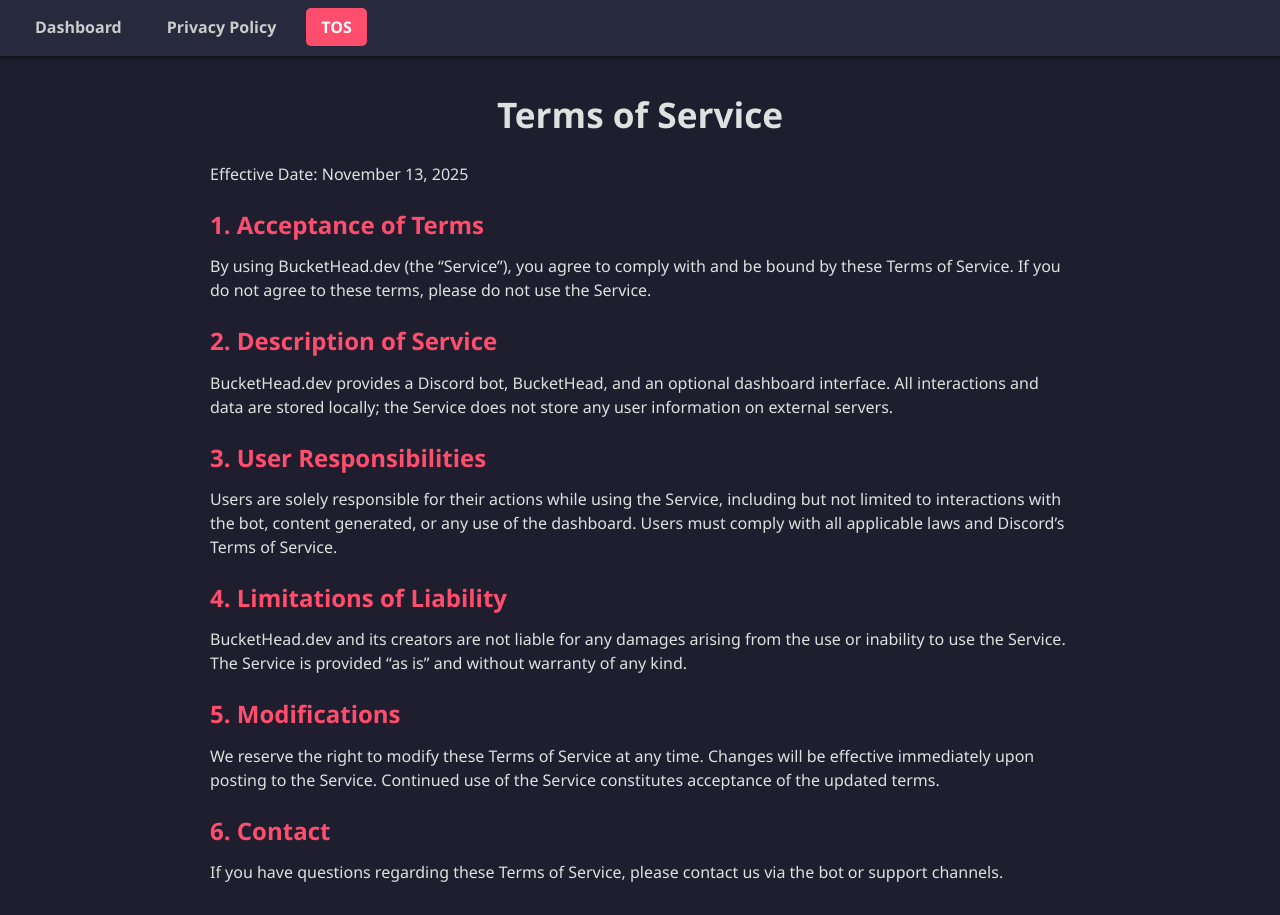
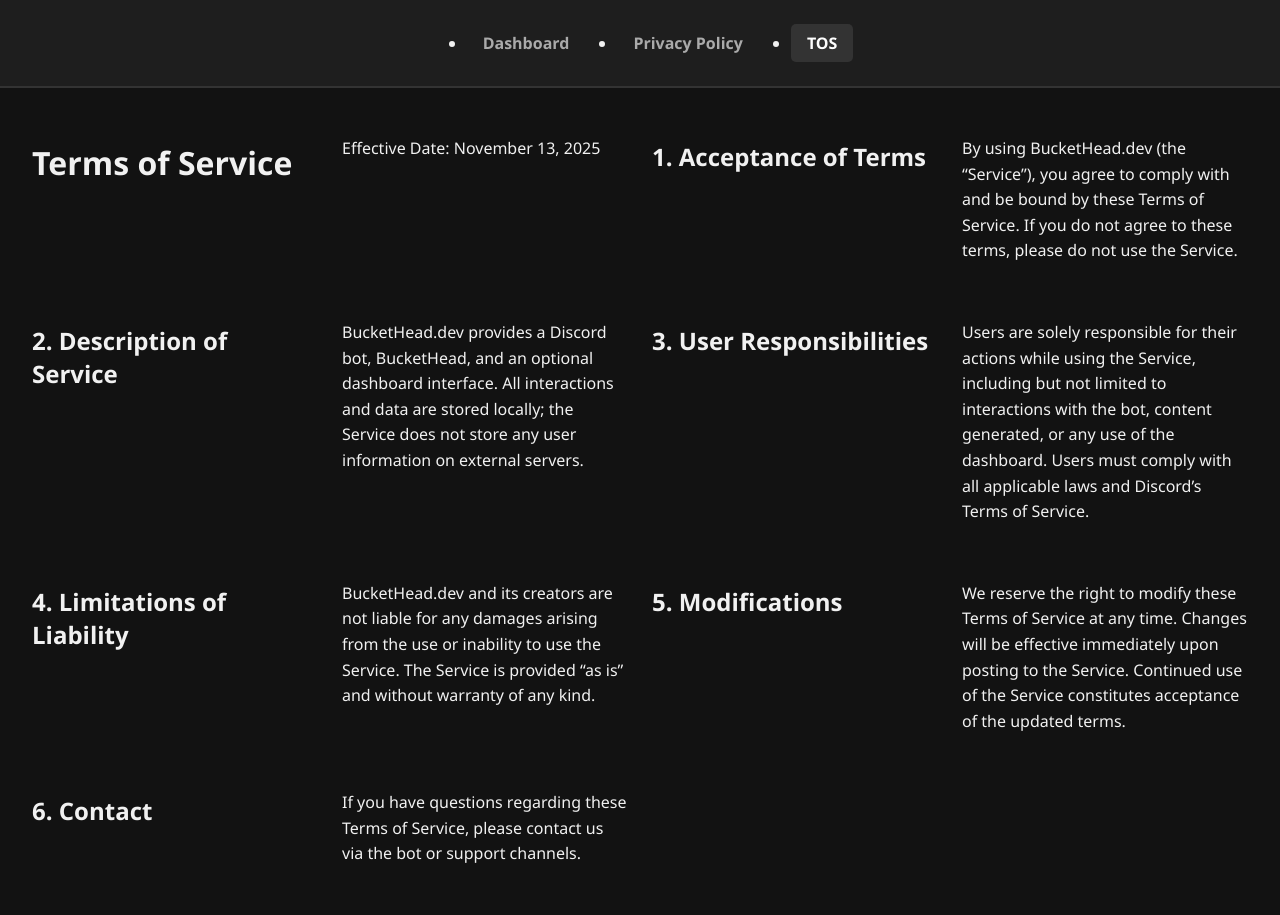
Before and after one commit to Brayden1609/Tinker-bot, a website: page dashboard/tos.html in a window 1280 px wide. Drawn offline with Linux system fonts and the light colour scheme.

Commit message:
Update style.css

```diff
--- a/dashboard/style.css
+++ b/dashboard/style.css
@@ -1,128 +1,87 @@
-/* Reset */
-* {
+/* ====== General Styles ====== */
+body {
     margin: 0;
-    padding: 0;
-    box-sizing: border-box;
     font-family: 'Segoe UI', Tahoma, Geneva, Verdana, sans-serif;
+    background-color: #121212;
+    color: #f1f1f1;
 }
 
-/* Body & Background */
-body {
-    background-color: #1e1e2f;
-    color: #e0e0e0;
-    line-height: 1.6;
-    min-height: 100vh;
+a {
+    text-decoration: none;
+    color: inherit;
 }
 
-/* Header & Navigation */
+/* ====== Header & Tabs ====== */
 header {
-    background-color: #27293d;
-    padding: 15px 20px;
-    box-shadow: 0 2px 5px rgba(0,0,0,0.5);
-    position: sticky;
-    top: 0;
-    z-index: 100;
+    background-color: #1e1e1e;
+    padding: 1rem 0;
+    text-align: center;
+    border-bottom: 2px solid #333;
 }
 
-nav ul.tabs {
-    list-style: none;
-    display: flex;
-    gap: 15px;
+header h1 {
+    margin: 0 0 0.5rem 0;
+    font-size: 2rem;
 }
 
-nav ul.tabs li a {
-    text-decoration: none;
-    color: #ccc;
-    font-weight: 600;
-    padding: 8px 15px;
-    border-radius: 5px;
-    transition: all 0.2s ease;
+header .tabs {
+    display: flex;
+    justify-content: center;
+    gap: 2rem;
 }
 
-nav ul.tabs li a:hover {
-    background-color: #3a3c57;
+header .tabs a {
+    padding: 0.5rem 1rem;
+    border-radius: 5px;
+    font-weight: bold;
+    transition: background 0.2s, color 0.2s;
+    color: #aaa;
+}
+
+header .tabs a.active,
+header .tabs a:hover {
+    background-color: #333;
     color: #fff;
 }
 
-nav ul.tabs li a.active {
-    background-color: #ff4d6d;
-    color: #fff;
+/* ====== Main Content ====== */
+main {
+    padding: 2rem;
+    display: grid;
+    grid-template-columns: repeat(auto-fit, minmax(280px, 1fr));
+    gap: 1.5rem;
 }
 
-/* Main content */
-main {
-    max-width: 900px;
-    margin: 30px auto;
-    padding: 0 20px;
+/* ====== Panels ====== */
+section {
+    background-color: #1e1e1e;
+    padding: 1.5rem;
+    border-radius: 10px;
+    box-shadow: 0 0 15px rgba(0,0,0,0.5);
 }
 
-h1 {
-    font-size: 2.2rem;
-    margin-bottom: 20px;
-    text-align: center;
+section h2 {
+    margin-top: 0;
+    color: #ff79c6;
 }
 
-h2 {
-    font-size: 1.5rem;
-    margin-top: 20px;
-    margin-bottom: 10px;
-    color: #ff4d6d;
-}
-
-/* Buttons */
-.buttons, section button {
-    display: flex;
-    gap: 10px;
-    flex-wrap: wrap;
-    margin-top: 10px;
-}
-
+/* ====== Buttons ====== */
 button {
-    padding: 8px 16px;
+    background-color: #444;
     border: none;
+    color: #fff;
+    padding: 0.5rem 1rem;
     border-radius: 5px;
-    background-color: #ff4d6d;
-    color: #fff;
-    font-weight: 600;
+    margin: 0.3rem 0.3rem 0.3rem 0;
     cursor: pointer;
-    transition: all 0.2s ease;
+    transition: background 0.2s;
 }
 
 button:hover {
-    background-color: #ff1a44;
+    background-color: #ff79c6;
 }
 
-/* Paragraphs and policy text */
+/* ====== Paragraphs & Info ====== */
 p {
-    margin-bottom: 15px;
-    line-height: 1.5;
+    line-height: 1.6;
 }
-
-/* Chaos Result */
-#chaosResult {
-    margin-top: 10px;
-    font-weight: 600;
-    font-size: 1.1rem;
-    color: #ffd700;
-}
-
-/* Sections */
-section {
-    background-color: #2a2c42;
-    padding: 20px;
-    margin-bottom: 25px;
-    border-radius: 10px;
-    box-shadow: 0 3px 6px rgba(0,0,0,0.5);
-}
-
-/* Responsive */
-@media (max-width: 600px) {
-    nav ul.tabs {
-        flex-direction: column;
-        gap: 10px;
-    }
-
-    button {
-        width: 100%;
-    }
-}
```
